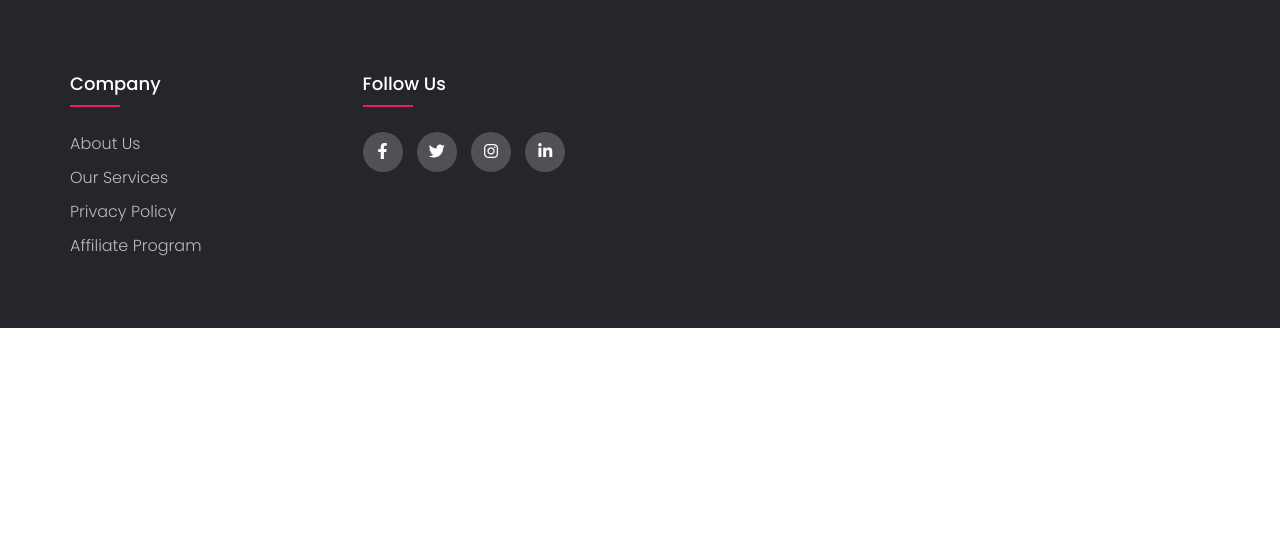
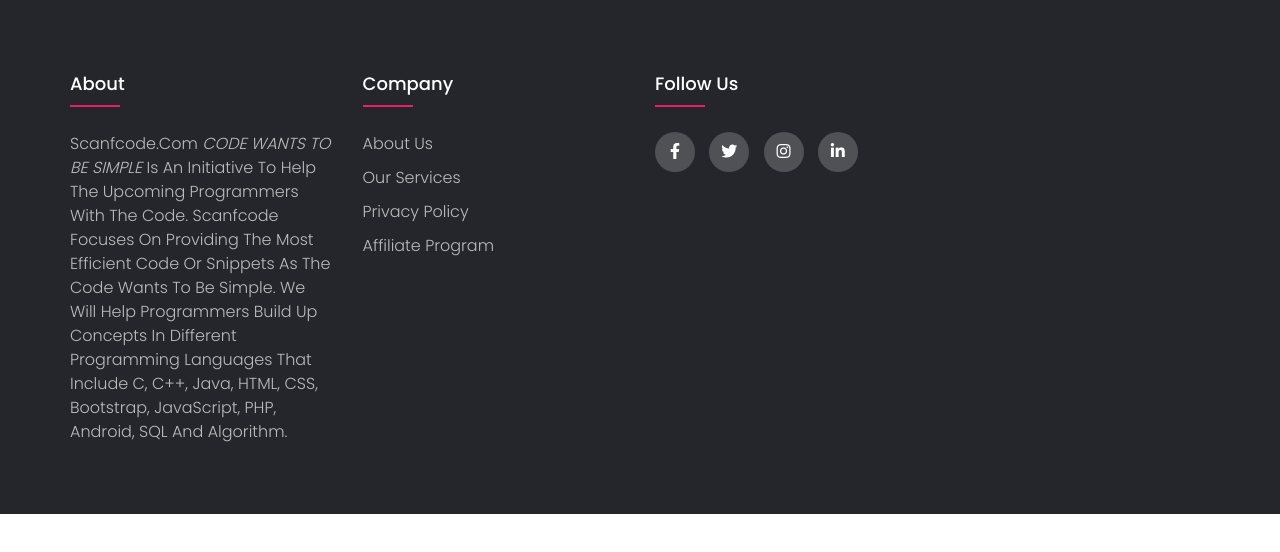
Before and after one commit to xevansz/lgtHolidays, a website built with Parcel: page src/ab.html in a window 1280 px wide. Built offline with nearby package versions, Linux system fonts and the light colour scheme.

Commit message:
doing something

```diff
--- a/src/ab.html
+++ b/src/ab.html
@@ -15,6 +15,20 @@
     <footer class="footer">
       <div class="container">
         <div class="row">
+          <div class="footer-col">
+            <h4>About</h4>
+            <div class="footer-col-content">
+              <a>
+                Scanfcode.com <i>CODE WANTS TO BE SIMPLE </i> is an initiative
+                to help the upcoming programmers with the code. Scanfcode
+                focuses on providing the most efficient code or snippets as the
+                code wants to be simple. We will help programmers build up
+                concepts in different programming languages that include C, C++,
+                Java, HTML, CSS, Bootstrap, JavaScript, PHP, Android, SQL and
+                Algorithm.</a
+              >
+            </div>
+          </div>
           <div class="footer-col">
             <h4>company</h4>
             <ul>
--- a/src/css/style.css
+++ b/src/css/style.css
@@ -448,10 +448,7 @@
 }
 /* footer */
 .footer {
-   width: 100%;
-   min-height: 100px;
-   padding: 50px 40px;
-   margin: 0;
-   background: #222222c7;
-   font-size: 16px;
+	background-color: #262626;
+	color: #666666;
+	width: 100%;
 }
--- a/src/style.css
+++ b/src/style.css
@@ -1,8 +1,4 @@
 @import url('https://fonts.googleapis.com/css2?family=Poppins:wght@300;400;500;600;700&display=swap');
-body{
-	line-height: 1.5;
-	font-family: 'Poppins', sans-serif;
-}
 *{
 	margin:0;
 	padding:0;
@@ -10,6 +6,8 @@
 }
 .container{
 	max-width: 1170px;
+  font-family: 'Poppins', sans-serif;
+  line-height: 1.5;
 	margin:auto;
 }
 .row{
@@ -26,6 +24,16 @@
 .footer-col{
    width: 25%;
    padding: 0 15px;
+}
+.footer-col a{
+	font-size: 16px;
+	text-transform: capitalize;
+	color: #ffffff;
+	text-decoration: none;
+	font-weight: 300;
+	color: #bbbbbb;
+	display: block;
+	transition: all 0.3s ease;
 }
 .footer-col h4{
 	font-size: 18px;
```
Also changed, not shown: src/index.html (+2 -3 lines).
